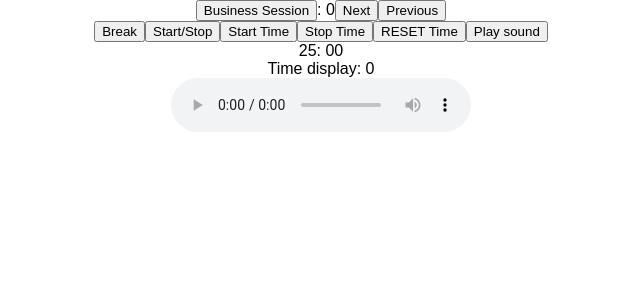
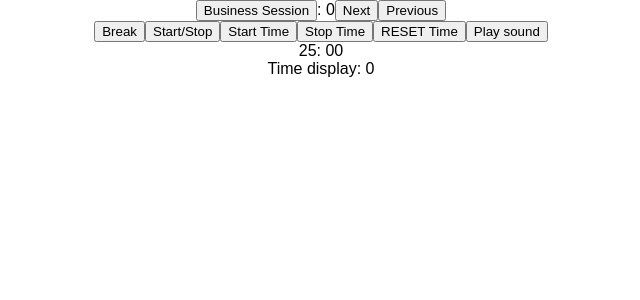
Before and after one commit to Oyelowo/react-pomodoro-clock, a React (Create React App) app: page / in a window 1280 px wide. Shown: the top 300 px of the page, without its empty margins (319-959 px from the left). Built offline with nearby package versions, Linux system fonts and the light colour scheme.

Commit message:
minor fixing

```diff
--- a/src/PomodoroClock/PomodoroClock.jsx
+++ b/src/PomodoroClock/PomodoroClock.jsx
@@ -143,7 +143,7 @@ class PomodoroClock extends Component {
                 <audio
                     id='timeUpSound'
                     ref={this.myRef}
-                    src={timeUpSound_mp3} controls autoPlay crossOrigin="anonymous"></audio>
+                    src={timeUpSound_mp3}></audio>
             </div>
         );
     }
```
